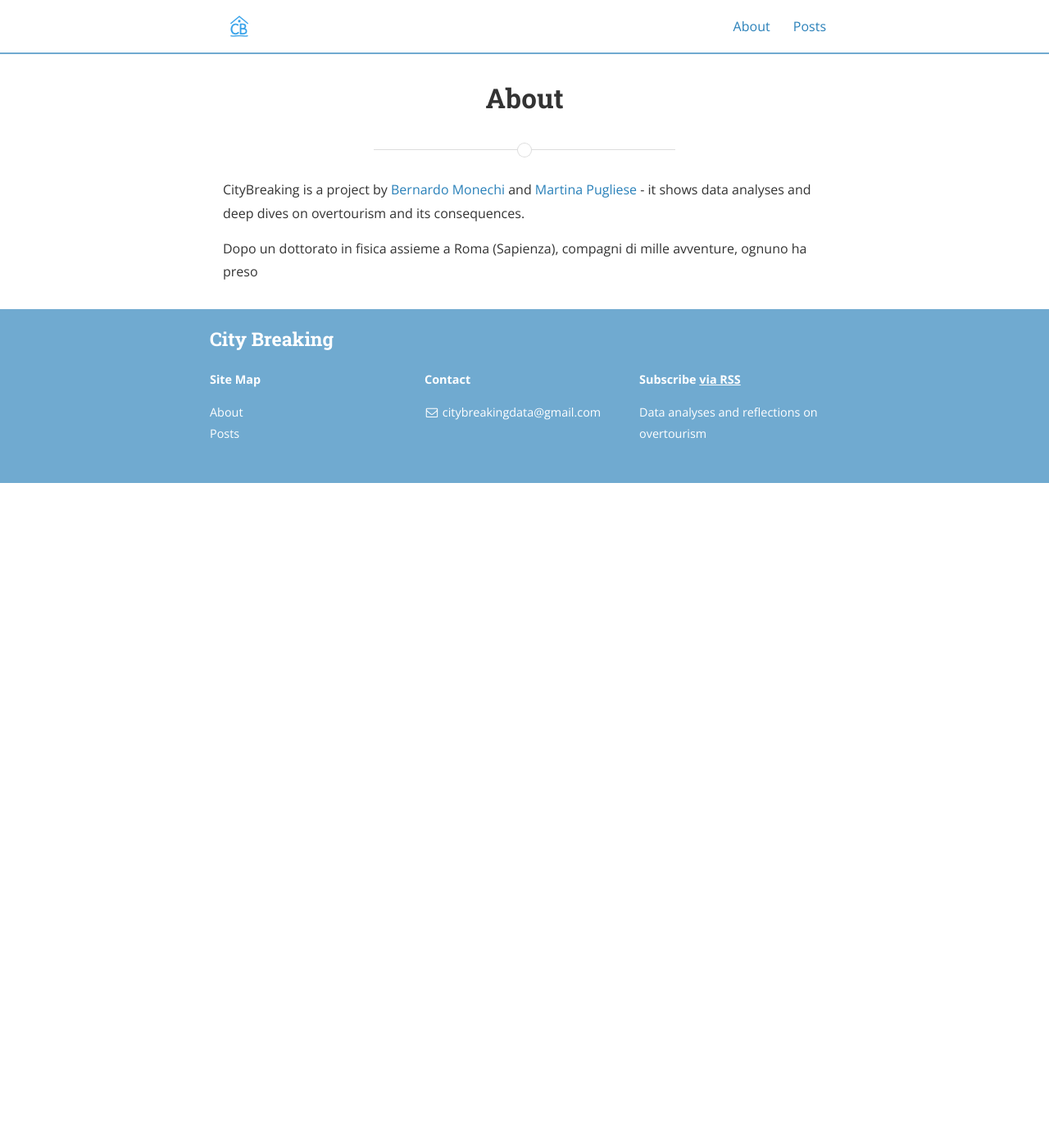
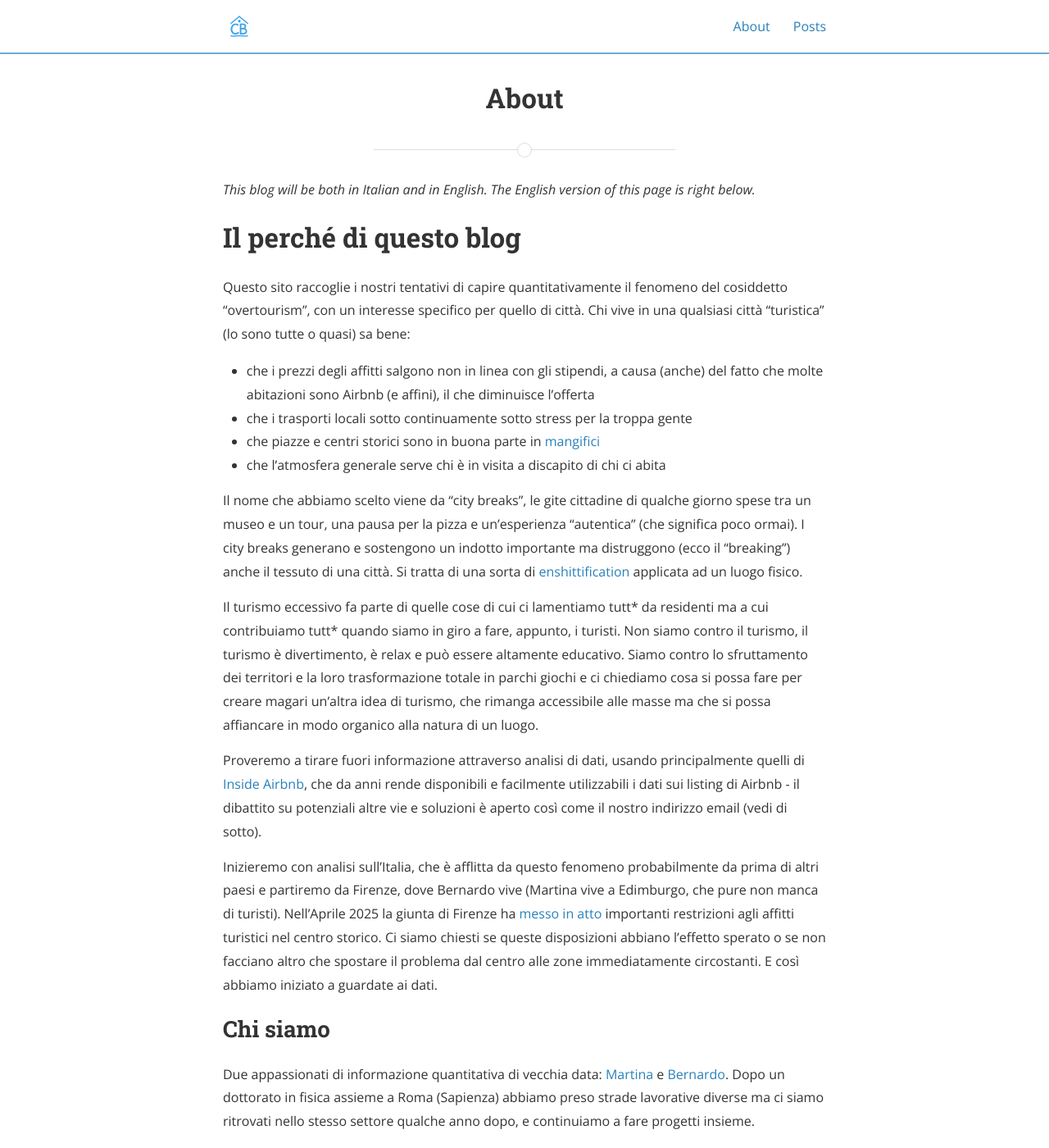
Before and after one commit to bernomone/citybreaking, a Jekyll site: the page built from about.md, in a window 1280 px wide and 1400 px high. Shown: the whole window at 82% size. Built offline with Jekyll 4.4.1, drawn with Linux system fonts in a browser that asks for light colours; nearby versions of some CDN libraries; some of the changed text lies outside the part shown.

Commit message:
about page

```diff
--- a/about.md
+++ b/about.md
@@ -5,6 +5,44 @@ permalink: /about/
 main_nav: true
 ---
 
-CityBreaking is a project by [Bernardo Monechi](https://github.com/bernomone) and [Martina Pugliese](https://github.com/martinapugliese) - it shows data analyses and deep dives on overtourism and its consequences.
+_This blog will be both in Italian and in English. The English version of this page is right below._
 
-Dopo un dottorato in fisica assieme a Roma (Sapienza), compagni di mille avventure, ognuno ha preso
+# Il perché di questo blog
+
+Questo sito raccoglie i nostri tentativi di capire quantitativamente il fenomeno del cosiddetto "overtourism", con un interesse specifico per quello di città. Chi vive in una qualsiasi città "turistica" (lo sono tutte o quasi) sa bene:
+* che i prezzi degli affitti salgono non in linea con gli stipendi, a causa (anche) del fatto che molte abitazioni sono Airbnb (e affini), il che diminuisce l'offerta
+* che i trasporti locali sotto continuamente sotto stress per la troppa gente
+* che piazze e centri storici sono in buona parte in [mangifici](https://corrierefiorentino.corriere.it/notizie/cronaca/23_luglio_08/firenze-un-bar-o-ristorante-ogni-31-abitanti-cosi-il-mangificio-in-centro-cd3465ad-8cda-4245-a465-ea7b6b223xlk.shtml)
+* che l'atmosfera generale serve chi è in visita a discapito di chi ci abita
+
+Il nome che abbiamo scelto viene da "city breaks", le gite cittadine di qualche giorno spese tra un museo e un tour, una pausa per la pizza e un'esperienza "autentica" (che significa poco ormai). I city breaks generano e sostengono un indotto importante ma distruggono (ecco il "breaking") anche il tessuto di una città. Si tratta di una sorta di [enshittification](https://en.wikipedia.org/wiki/Enshittification#) applicata ad un luogo fisico.
+
+Il turismo eccessivo fa parte di quelle cose di cui ci lamentiamo tutt* da residenti ma a cui contribuiamo tutt* quando siamo in giro a fare, appunto, i turisti. Non siamo contro il turismo, il turismo è divertimento, è relax e può essere altamente educativo. Siamo contro lo sfruttamento dei territori e la loro trasformazione totale in parchi giochi e ci chiediamo cosa si possa fare per creare magari un'altra idea di turismo, che rimanga accessibile alle masse ma che si possa affiancare in modo organico alla natura di un luogo.
+
+Proveremo a tirare fuori informazione attraverso analisi di dati, usando principalmente quelli di [Inside Airbnb](https://insideAirbnb.com/about/), che da anni rende disponibili e facilmente utilizzabili i dati sui listing di Airbnb - il dibattito su potenziali altre vie e soluzioni è aperto così come il nostro indirizzo email (vedi di sotto).
+
+Inizieremo con analisi sull'Italia, che è afflitta da questo fenomeno probabilmente da prima di altri paesi e partiremo da Firenze, dove Bernardo vive (Martina vive a Edimburgo, che pure non manca di turisti). Nell'Aprile 2025 la giunta di Firenze ha [messo in atto](https://www.comune.firenze.it/novita/comunicati/locazioni-turistiche-brevi-fissate-dalla-giunta-superfici-minime-autorizzazioni) importanti restrizioni agli affitti turistici nel centro storico. Ci siamo chiesti se queste disposizioni abbiano l'effetto sperato o se non facciano altro che spostare il problema dal centro alle zone immediatamente circostanti. E così abbiamo iniziato a guardate ai dati.
+
+## Chi siamo
+
+Due appassionati di informazione quantitativa di vecchia data: [Martina](https://www.linkedin.com/in/martinapugliese/) e [Bernardo](https://www.linkedin.com/in/ACoAAAxs6qIBWiGjHxClfpTLDI4CPev4243YCz8/). Dopo un dottorato in fisica assieme a Roma (Sapienza) abbiamo preso strade lavorative diverse ma ci siamo ritrovati nello stesso settore qualche anno dopo, e continuiamo a fare progetti insieme.
+
+# Why this
+
+This blog/site shows our attempts at understanding overtourism quantitatively, especially when applied to cities. If you live in a tourist hotspot you well know how:
+* rents rise, often not in line with salaries, because (amongst other things) of short-term rental platforms like Airbnb that decrease the offer
+* transportation can be continuously under stress because of crowds
+* historical old towns become eat-out bonanzas, taken over by eating parlours
+* the atmosphere changes into one serving the occasional visitor way more than the long-standing resident
+
+The name we chose comes of course from "city breaks", those few-days visits, spent between a museum and a tour, a pizza break and an "authentic" experience (spoiler: more often than not, there's nothing authentic). City breaks can break a city. But they also generate significant revenue, and create jobs. It's a sort of [enshittification](https://en.wikipedia.org/wiki/Enshittification#) applied to a physical location.
+
+Excessive tourism is one of those things we all complain about as residents, but that we all contribute to when we happen to be tourists ourselves. We're not against tourism, it is fun and relaxing and can of course be highly educational. We're against the exploitation of territories and their total transformation into playgrounds - we wonder what could we all do to maybe create another idea of mass tourism, still accessible to all but that could organically be integrated in communities.
+
+We'll use data to extract information, using mainly [Inside Airbnb](https://insideAirbnb.com/about/), which have been collecting and making available all data regarding listings on the platform. Then, the debate on ideas and potential solutions is open, like our email address (see below in the footer).
+
+We'll start with analyses on Italy, which has likely been a victim of overtourism for longer than others, starting from Florence where Bernardo lives (Martina lives in Edinburgh, another city not devoid of mass tourism). The Florence city council has since April 2025 banned [Airbnb in the historical centre](https://www.comune.firenze.it/novita/comunicati/locazioni-turistiche-brevi-fissate-dalla-giunta-superfici-minime-autorizzazioni). We're asking ourselves whether that suffices to improve things or whether it just has the effect of shifting the problem to the areas right outside the centre.
+
+## Who's writing this?
+
+Two quantitative info aficionados: [Martina](https://www.linkedin.com/in/martinapugliese/) e [Bernardo](https://www.linkedin.com/in/ACoAAAxs6qIBWiGjHxClfpTLDI4CPev4243YCz8/). After a PhD together in Rome (Sapienza University) we went our separate ways only to find ourselves working in the same sector, and we keep doing passion projects together.
```
Also changed, not shown: _posts/2015-04-20-why-this-intro.md (deleted, +0 -71 lines).
